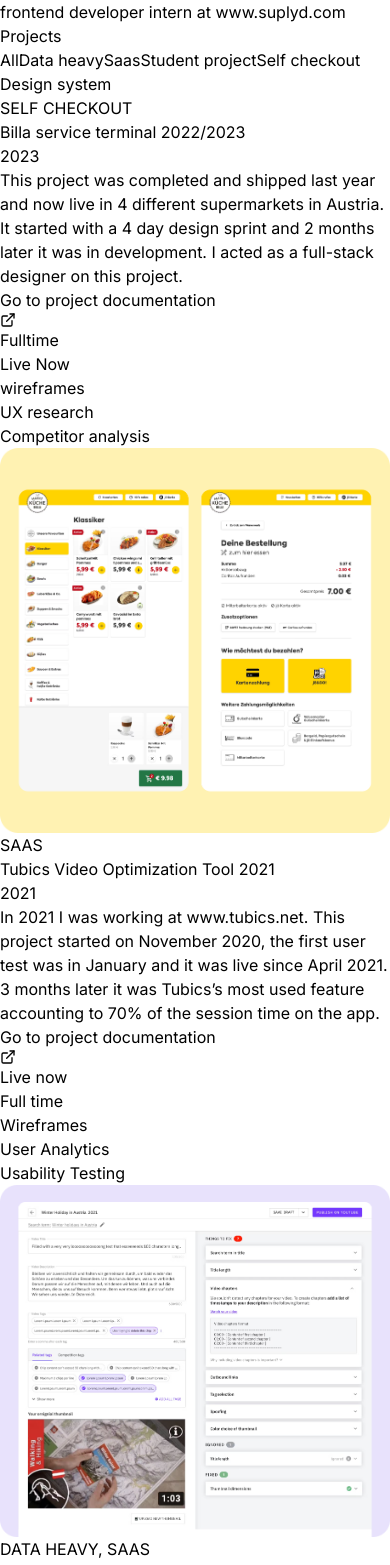
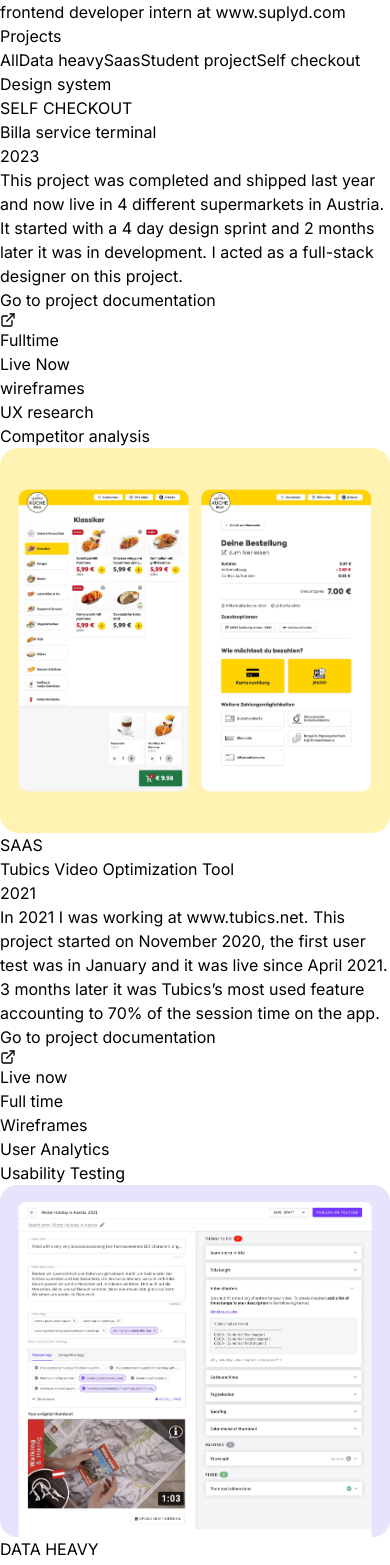
Before and after one commit to younis2516/portfolio-website-abdelhamid-younis, a Next.js app: page / in a window 390 px wide. Shown: the part 1121-2686 px from the top of the page. Built offline with nearby package versions, Linux system fonts and the light colour scheme.

Commit message:
fix styling

```diff
--- a/components/Project.tsx
+++ b/components/Project.tsx
@@ -40,7 +40,10 @@
                 <div className="pt-4 pb-7  py-4 px-5 sm:pl-10 sm:pr-2 sm:pt-10 w-full sm:max-w-[55%] flex flex-col h-full">
                     <div className='flex gap-3 h-7 items-center inline-block  w-full rounded-md'>
                         <div className='h-7 w-2 bg-blue-500 rounded-full'></div>
-                        <p className='text-sm font-medium mt-4 gap-2 text-gray-500 dark:text-gray-400 justify-center items-center mb-4 tracking-widest w-full'>{typeof(project_type)==="string"?project_type.toUpperCase():project_type.join(", ").toUpperCase()}</p>
+                        <p className='text-sm font-medium mt-4 gap-2 text-gray-500 dark:text-gray-400 justify-center items-center mb-4 tracking-widest w-full'>{
+                            // typeof (project_type) === "string" ? project_type.toUpperCase() : project_type.join(", ").toUpperCase()
+                            project_type[0].toUpperCase()
+                        }</p>
                     </div>
                     <h3 className='text-2xl font-semibold mt-4 gap-2'>{title}</h3>
                     <p className='bg-gray-300 w-16 flex justify-center mb-1 mt-2 sm:mb-2 sm:mt-4 py-1 mt-2 text-base text-gray-700 dark:bg-gray-600 rounded-full tracking-wider dark:text-white/70'>{year}</p>
--- a/components/Skills.tsx
+++ b/components/Skills.tsx
@@ -37,7 +37,7 @@
         </div>
 
           {
-          <ul  className='flex justify-center items-center min-w-[90%] sm:w-full  flex-wrap gap-4'>
+          <ul  className='flex justify-center items-center w-screen mx-5 sm:mx-10 sm:w-90% sm:w-full  flex-wrap gap-4'>
               {filteredSkills.map((skill:Skill, index:number) => (
                   <motion.li
                       className='bg-gray-200 rounded-full text-lg text-gray-950 pl-4 pr-4 pt-2 pb-2 dark:bg-white/10 dark:text-white/80'
--- a/lib/data.ts
+++ b/lib/data.ts
@@ -114,8 +114,8 @@
 
 export const projectsData:Project[] = [
   {
-    title: "Billa service terminal 2022/2023",
-    project_type:"Self checkout",
+    title: "Billa service terminal",
+    project_type:["Self checkout"],
     description:
       "This project was completed and shipped last year and now live in 4 different supermarkets in Austria. It started with a 4 day design sprint and 2 months later it was in development. I acted as a full-stack designer on this project. ",
     tags: ["Fulltime", "Live Now", "UX research", "wireframes","Competitor analysis"],
@@ -124,8 +124,8 @@
     link:'https://coda.io/@abdelhamid-younis/portfolio/billa-self-service-terminal-2022-2023-11'
   },
   {
-    title: "Tubics Video Optimization Tool 2021",
-     project_type:"Saas",
+    title: "Tubics Video Optimization Tool ",
+     project_type:["Saas"],
     description:
       "In 2021 I was working at www.tubics.net. This project started on November 2020, the first user test was in January and it was live since April 2021. 3 months later it was Tubics’s most used feature accounting to 70% of the session time on the app. ",
     tags: [" Full time","Live now","User Analytics","Wireframes","Usability Testing"],
@@ -134,7 +134,7 @@
     link:'https://coda.io/@abdelhamid-younis/portfolio/tubics-video-optimization-tool-2021-12'
   },
   {
-    title: "App Radar UI Redesign 2022",
+    title: "App Radar UI Redesign ",
     project_type:["Data heavy","Saas"],
     description:
       "In late 2022, I worked with www.appradar.com to redesign some pages in their old app. This project lasted for 3 months and I got very positive feedback on it. They also alpha-released it to selected clients and its now live since February 2023.",
@@ -144,8 +144,8 @@
     link:"https://coda.io/@abdelhamid-younis/portfolio/app-radar-ui-redesign-2022-16"
     },
   {
-    title: "Tubics's Design System & documentation 2021",
-     project_type:["Data heavy","Saas","Design system"],
+    title: "Tubics's Design System & documentation",
+     project_type:["Design system","Data heavy","Saas",],
     description:
       "In  late 2021 I was working with www.tubics.net to build their design system and migrate the old app to the new branding. This project started on Septemper 2021, and lasted for 2 months including design, research and implementation. .",
     tags: ["Full time","Design system","Research","low code"],
@@ -154,8 +154,8 @@
     link:'https://coda.io/@abdelhamid-younis/portfolio/tubicss-design-system-documentation-2021-22'
   },
   {
-    title: "HCI Project: Grocery Shopping Bot 2020 ",
-     project_type:"Student project",
+    title: "HCI Project: Grocery Shopping Bot ",
+     project_type:["Student project"],
     description:
       "In  late 2021 I was working with www.tubics.net to build their design system and migrate the old app to the new branding. This project started on Septemper 2021, and lasted for 2 months including design, research and implementation. ",
     tags: ["HCI student project","Persona Interviews","Design thinking","Competitor analysis"],
@@ -164,7 +164,7 @@
     link:'https://coda.io/@abdelhamid-younis/portfolio/hci-project-grocery-shopping-bot-2020-15'
   },
   {
-    title: "Wuzzuf Hiring dashboard 2019",
+    title: "Wuzzuf Hiring dashboard",
     project_type: ["Data heavy","Saas"],
     description:
       "Wuzzuf is the biggest job portal in Egypt with over 30 K employers and 20+ Million job seekers.This project was done in collab with product managers, developers, and the customer-success-team and was released in summer 2019.",
```
